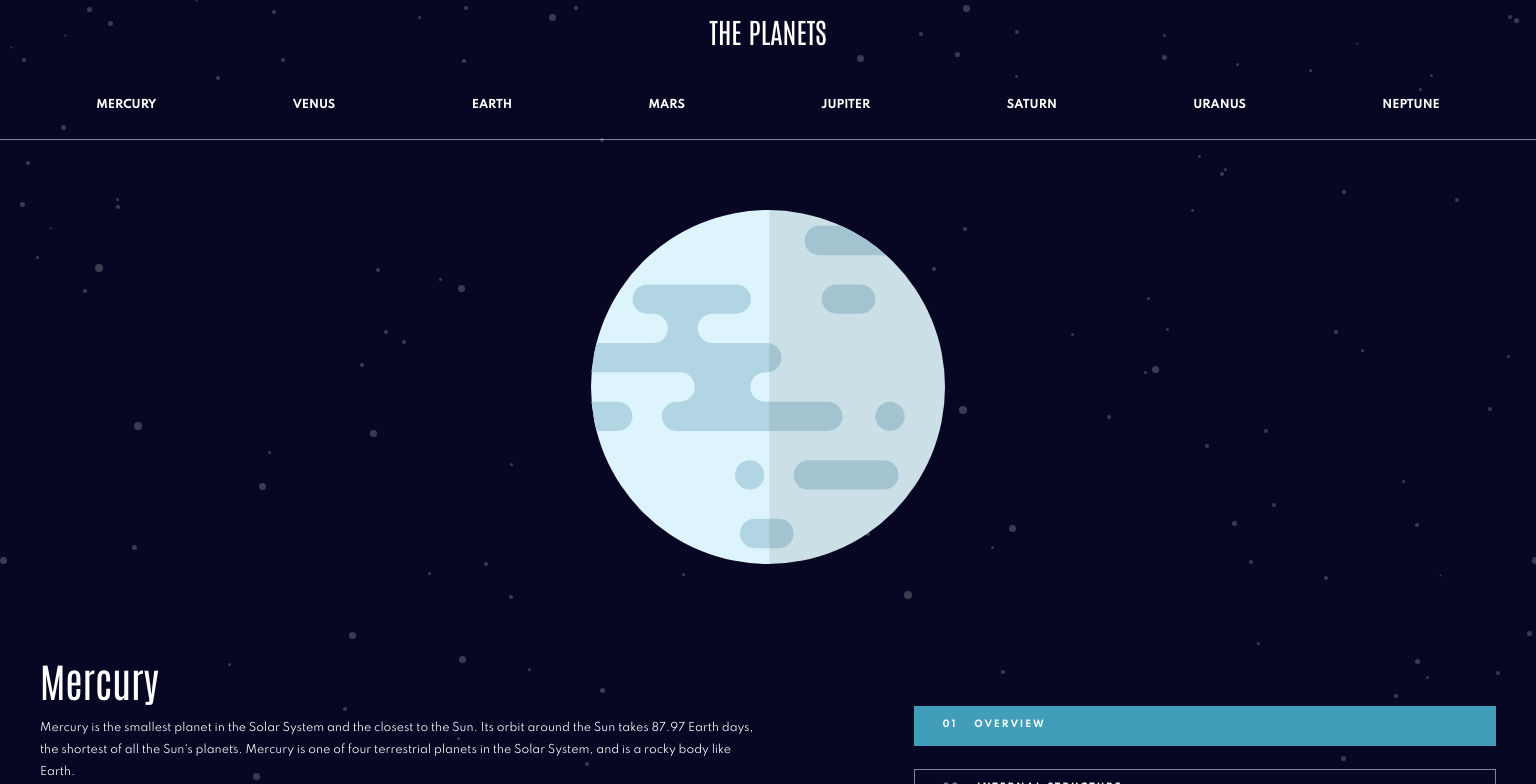
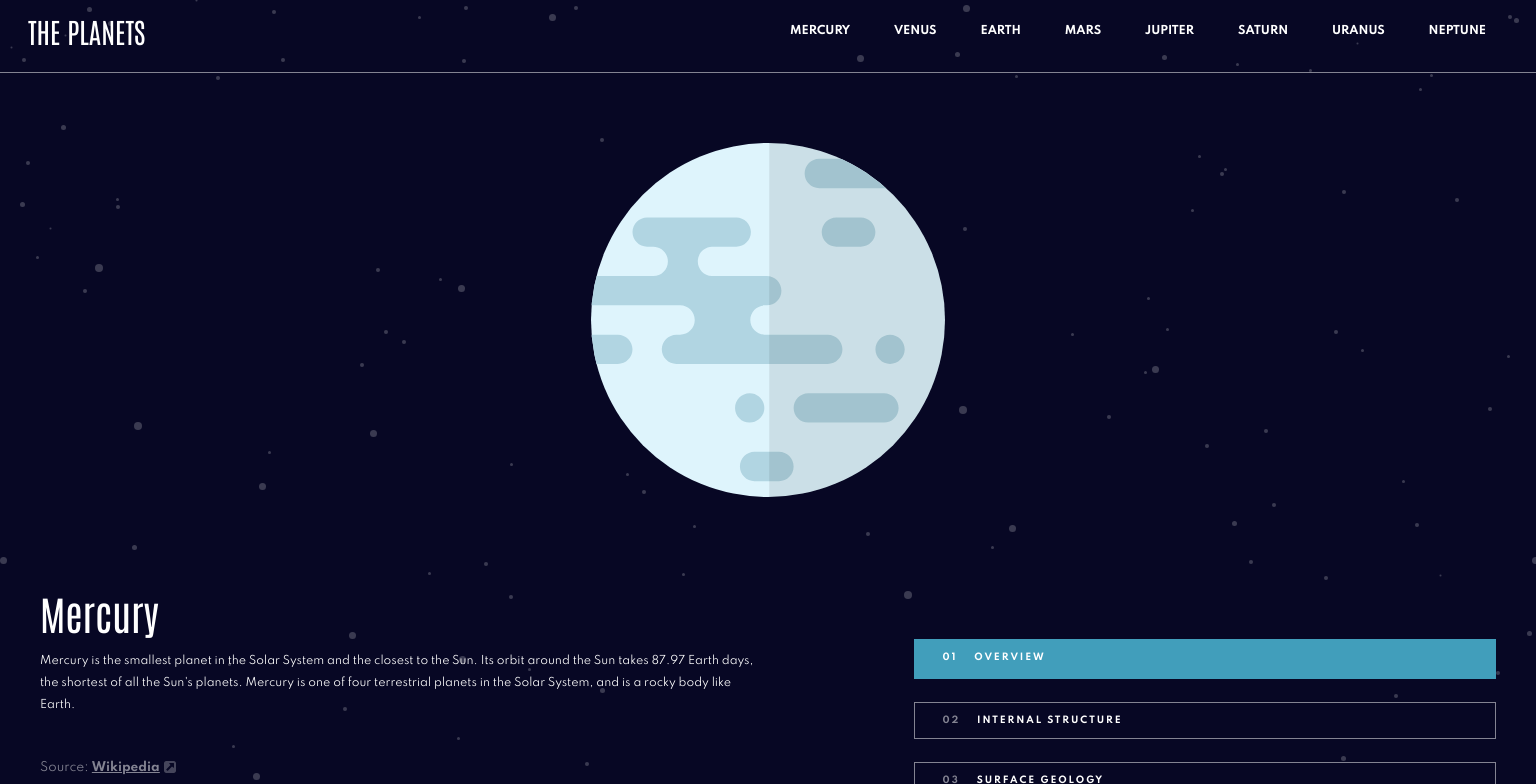
Before and after one commit to kristiingco/planets-fact-site, a React (Create React App) app: page /mercury in a window 1536 px wide. Shown: the top 784 px of the page. Built offline with nearby package versions, Linux system fonts and the light colour scheme.

Commit message:
Fix navigation for desktop view

```diff
--- a/src/components/navigation/Navigation.scss
+++ b/src/components/navigation/Navigation.scss
@@ -31,3 +31,11 @@
         display: none;
     }
 }
+
+@media all and (min-width: 1300px) {
+    .navigation {
+        flex-direction: row;
+    }
+
+
+}
--- a/src/components/navigation/navigation-list/NavigationList.scss
+++ b/src/components/navigation/navigation-list/NavigationList.scss
@@ -134,4 +134,11 @@
       }
     }
   }
+
+  @media all and (min-width: 1300px) {
+    .navigation-list {
+      width: 50%;
+      margin: 0;
     }
+  }
+}
```
Lines whose indentation alone changed are shown as unchanged.
